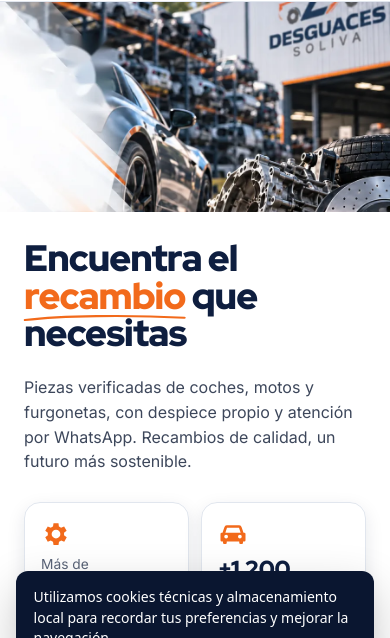
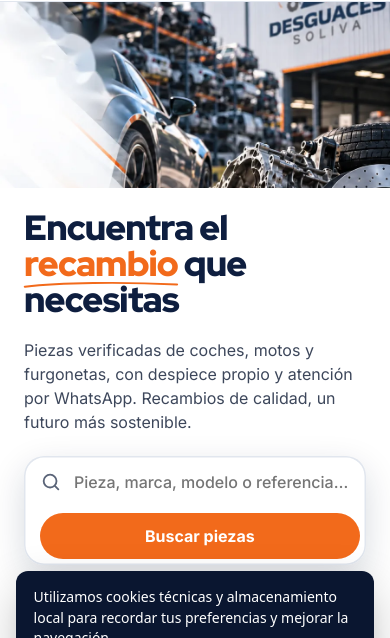
Before and after one commit to gmolinazafra/desguaces-soliva-stock, a website: page index.html in a window 390 px wide. Shown: the part 109-747 px from the top of the page. Drawn offline with Linux system fonts and the light colour scheme; no server answers.

Commit message:
Hero compacto: buscador visible sin scroll

```diff
--- a/index.html
+++ b/index.html
@@ -74,25 +74,26 @@ body{margin:0;background:#fff;color:var(--sv-ink);font-family:var(--sv-body)}
 .sv-hero{position:relative;background:#fff url("assets/hero-soliva.webp") right center/cover no-repeat;overflow:hidden}
 .sv-hero::before{content:"";position:absolute;inset:0;background:linear-gradient(90deg,rgba(255,255,255,.94) 0,rgba(255,255,255,.78) 36%,rgba(255,255,255,0) 60%);pointer-events:none}
 .sv-hero-photo{display:none}
-.sv-hero .sv-wrap{position:relative;padding-top:4.5rem;padding-bottom:4.5rem;min-height:600px;display:flex;flex-direction:column;justify-content:center}
-.sv-hero-copy{max-width:700px}
-.sv-hero h1{font-family:var(--sv-display);font-weight:900;font-size:clamp(2.3rem,5.4vw,4.4rem);line-height:1.02;letter-spacing:-.025em;color:var(--sv-navy);margin:0 0 1.4rem}
+.sv-hero .sv-wrap{position:relative;padding-top:clamp(1.5rem,4.5vh,4rem);padding-bottom:clamp(1.5rem,4.5vh,4rem);min-height:min(600px,calc(100vh - 112px));display:flex;flex-direction:column;justify-content:center}
+.sv-hero-copy{max-width:740px}
+.sv-hero h1{font-family:var(--sv-display);font-weight:900;font-size:clamp(2.1rem,min(5vw,8.2vh),4.2rem);line-height:1.02;letter-spacing:-.025em;color:var(--sv-navy);margin:0 0 clamp(.9rem,2.4vh,1.4rem)}
+.sv-hero h1 .sv-l{display:block}
 .sv-hero h1 em{font-style:normal;color:var(--sv-orange);position:relative;display:inline-block}
 .sv-hero h1 em svg{position:absolute;left:0;bottom:-.2em;width:100%;height:.22em;overflow:visible}
-.sv-hero-sub{font-size:clamp(1rem,1.5vw,1.2rem);line-height:1.55;color:#3D475B;margin:0 0 1.75rem;max-width:34em}
-.sv-cards{display:grid;grid-template-columns:repeat(4,minmax(0,1fr));gap:.75rem;list-style:none;margin:0 0 1.25rem;padding:0;max-width:680px}
-.sv-card{background:rgba(255,255,255,.94);border-radius:16px;padding:1rem 1rem 1.05rem;box-shadow:0 10px 30px rgba(14,30,63,.10);color:var(--sv-muted);font-size:.86rem;line-height:1.3}
-.sv-card svg{display:block;width:30px;height:30px;color:var(--sv-orange);margin-bottom:.45rem}
-.sv-card b{display:block;font-family:var(--sv-display);font-weight:900;font-size:1.45rem;line-height:1.1;color:var(--sv-navy);letter-spacing:-.01em}
+.sv-hero-sub{font-size:clamp(1rem,min(1.4vw,2.7vh),1.15rem);line-height:1.5;color:#3D475B;margin:0 0 clamp(1rem,2.6vh,1.6rem);max-width:40em}
+.sv-cards{display:grid;grid-template-columns:repeat(4,minmax(0,1fr));gap:.75rem;list-style:none;margin:0 0 clamp(.85rem,2.2vh,1.25rem);padding:0;max-width:680px}
+.sv-card{background:rgba(255,255,255,.94);border-radius:16px;padding:.8rem .95rem .85rem;box-shadow:0 10px 30px rgba(14,30,63,.10);color:var(--sv-muted);font-size:.86rem;line-height:1.3}
+.sv-card svg{display:block;width:26px;height:26px;color:var(--sv-orange);margin-bottom:.35rem}
+.sv-card b{display:block;font-family:var(--sv-display);font-weight:900;font-size:1.35rem;line-height:1.1;color:var(--sv-navy);letter-spacing:-.01em}
 .sv-card b.sv-sm{font-size:1.2rem}
 .sv-search{display:flex;align-items:center;gap:.5rem;background:#fff;border-radius:999px;padding:.4rem .4rem .4rem 1.2rem;box-shadow:0 12px 34px rgba(14,30,63,.16),inset 0 0 0 1.5px var(--sv-line);max-width:680px;box-sizing:border-box}
 .sv-search:focus-within{box-shadow:0 12px 34px rgba(14,30,63,.16),inset 0 0 0 2px var(--sv-orange)}
 .sv-search > svg{flex:none;color:var(--sv-muted)}
-.sv-search input{flex:1;min-width:0;border:0;outline:0;background:transparent;font:500 1rem var(--sv-body);color:var(--sv-ink);padding:.7rem .25rem;-webkit-appearance:none;appearance:none}
+.sv-search input{flex:1;min-width:0;border:0;outline:0;background:transparent;font:500 1rem var(--sv-body);color:var(--sv-ink);padding:.6rem .25rem;-webkit-appearance:none;appearance:none}
 .sv-search input::-webkit-search-cancel-button{display:none}
 .sv-search-clear{flex:none;width:34px;height:34px;border-radius:50%;border:0;background:var(--sv-mist);color:var(--sv-muted);font-size:1.2rem;line-height:1;cursor:pointer}
 .sv-search-clear[hidden]{display:none}
-.sv-search .sv-btn{padding:.85rem 1.4rem;font-size:1rem}
+.sv-search .sv-btn{padding:.8rem 1.4rem;font-size:1rem}
 
 /* Cinta de familias */
 .sv-marquee{background:var(--sv-navy);color:#fff;overflow:hidden;font:800 .95rem var(--sv-display);letter-spacing:.08em}
@@ -183,13 +184,19 @@ body{margin:0;background:#fff;color:var(--sv-ink);font-family:var(--sv-body)}
   .sv-actions{margin-left:auto}
   .sv-about .sv-wrap{grid-template-columns:1fr;gap:2rem}
 }
+@media (min-width:861px){.sv-hero h1 .sv-l2{white-space:nowrap}}
 @media (max-width:860px){
+  .sv-hero h1 .sv-l{display:inline}
+  .sv-hero h1{font-size:clamp(2.1rem,9vw,3rem)}
   .sv-topbar-text{display:none}
   .sv-topbar .sv-wrap{justify-content:center}
   .sv-hero{background:#fff}
   .sv-hero::before{display:none}
-  .sv-hero-photo{display:block;height:210px;background:url("assets/hero-soliva-movil.webp") 70% center/cover no-repeat}
-  .sv-hero .sv-wrap{min-height:0;padding-top:1.75rem;padding-bottom:2.25rem}
+  .sv-hero-copy{display:flex;flex-direction:column}
+  .sv-search{order:1;margin-bottom:1.1rem}
+  .sv-cards{order:2;margin-bottom:0}
+  .sv-hero-photo{display:block;height:min(210px,22vh);background:url("assets/hero-soliva-movil.webp") 70% center/cover no-repeat}
+  .sv-hero .sv-wrap{min-height:0;padding-top:1.4rem;padding-bottom:2.25rem}
   .sv-cards{grid-template-columns:repeat(2,minmax(0,1fr))}
   .sv-card{box-shadow:0 6px 18px rgba(14,30,63,.10);border:1px solid var(--sv-line)}
   .sv-trust ul{grid-template-columns:repeat(2,1fr)}
@@ -250,7 +257,7 @@ body{margin:0;background:#fff;color:var(--sv-ink);font-family:var(--sv-body)}
   <div class="sv-hero-photo" aria-hidden="true"></div>
   <div class="sv-wrap">
     <div class="sv-hero-copy">
-      <h1>Encuentra el <em>recambio<svg viewBox="0 0 300 20" preserveAspectRatio="none" aria-hidden="true"><path d="M2 15 C 70 4, 190 2, 298 9" fill="none" stroke="currentColor" stroke-width="5" stroke-linecap="round"/></svg></em> que necesitas</h1>
+      <h1><span class="sv-l">Encuentra el</span> <span class="sv-l sv-l2"><em>recambio<svg viewBox="0 0 300 20" preserveAspectRatio="none" aria-hidden="true"><path d="M2 15 C 70 4, 190 2, 298 9" fill="none" stroke="currentColor" stroke-width="5" stroke-linecap="round"/></svg></em> que necesitas</span></h1>
       <p class="sv-hero-sub">Piezas verificadas de coches, motos y furgonetas, con despiece propio y atención por WhatsApp. Recambios de calidad, un futuro más sostenible.</p>
 
       <ul class="sv-cards">
```
